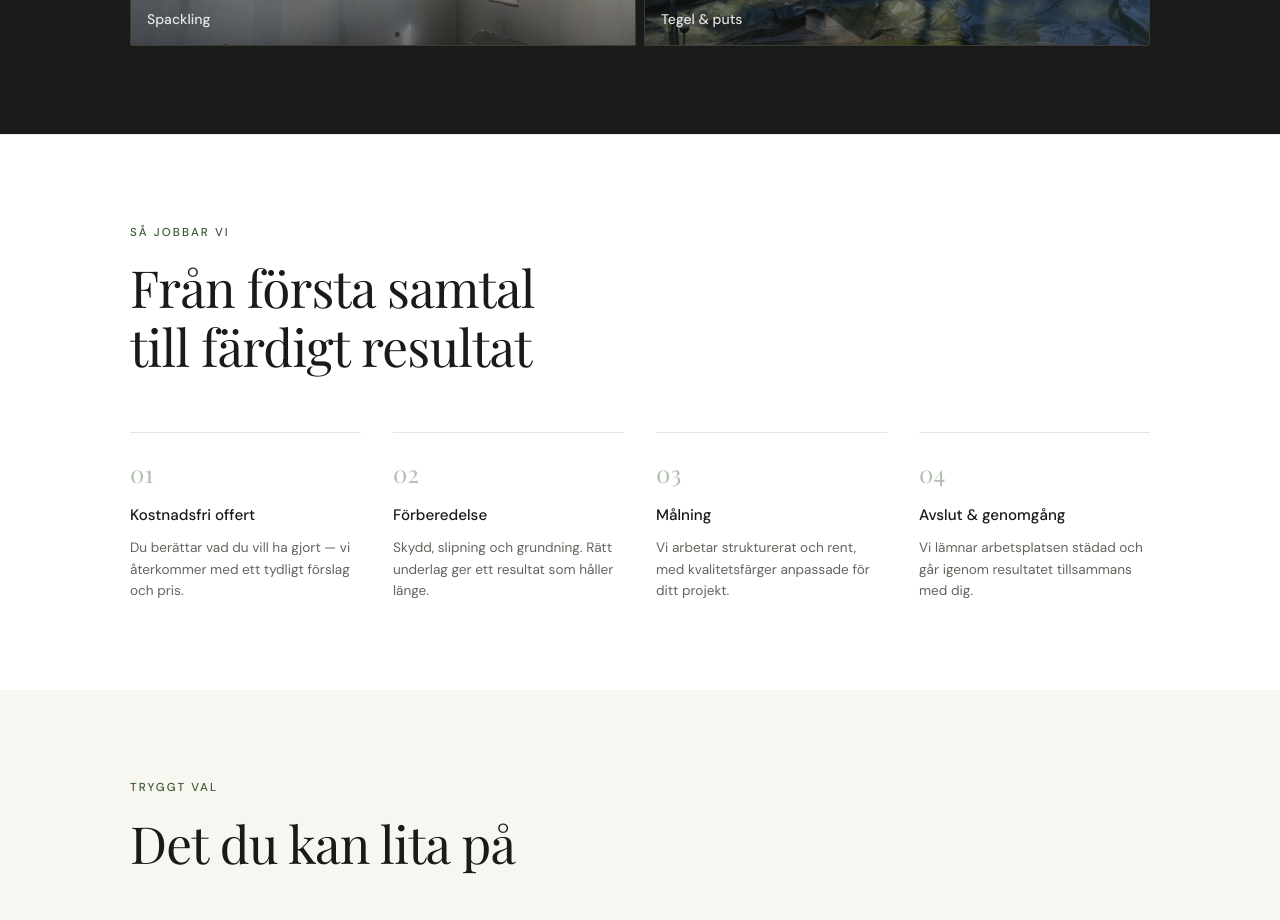
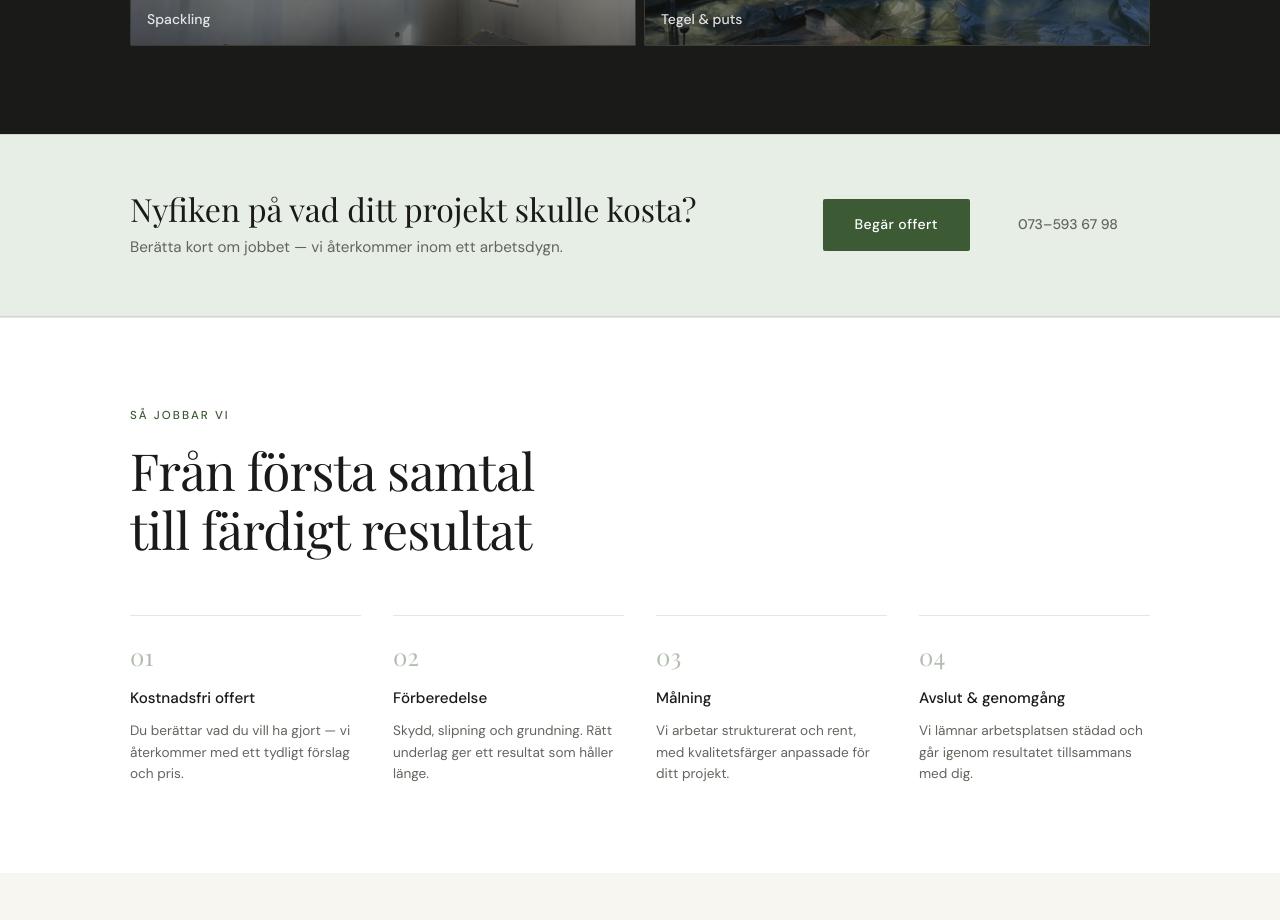
Before and after one commit to Kiloryn/jocke-ohlssons-malari, a Next.js app: page / in a window 1280 px wide. Shown: the part 5940-6860 px from the top of the page. Built offline with nearby package versions, Linux system fonts and the light colour scheme.

Commit message:
Add CTA band after projects section, compress decorative hero background

```diff
--- a/src/app/page.tsx
+++ b/src/app/page.tsx
@@ -1,5 +1,6 @@
 import { About } from "@/components/About";
 import { Contact } from "@/components/Contact";
+import { CtaBand } from "@/components/CtaBand";
 import { Faq } from "@/components/Faq";
 import { Footer } from "@/components/Footer";
 import { Header } from "@/components/Header";
@@ -20,6 +21,7 @@ export default function Home() {
         <Turnkey />
         <About />
         <Projects />
+        <CtaBand />
         <Process />
         <Trust />
         <Faq />
--- /dev/null
+++ b/src/components/CtaBand.tsx
@@ -0,0 +1,26 @@
+import { site } from "@/lib/content";
+
+export function CtaBand() {
+  return (
+    <section className="border-y border-[var(--color-border)] bg-accent-light">
+      <div className="container-page flex flex-col gap-6 py-12 md:flex-row md:items-center md:justify-between md:py-14">
+        <div>
+          <h2 className="font-serif text-[1.75rem] leading-[1.15] text-ink md:text-[2rem]">
+            Nyfiken på vad ditt projekt skulle kosta?
+          </h2>
+          <p className="mt-2 max-w-[46ch] text-[0.95rem] leading-[1.6] text-ink-soft">
+            Berätta kort om jobbet — vi återkommer inom ett arbetsdygn.
+          </p>
+        </div>
+        <div className="flex flex-wrap items-center gap-3 md:gap-4">
+          <a href="#kontakt" className="btn-primary">
+            Begär offert
+          </a>
+          <a href={site.phoneHref} className="btn-ghost">
+            {site.phone}
+          </a>
+        </div>
+      </div>
+    </section>
+  );
+}
```
Also changed, not shown: public/Hero-color-background.webp.
